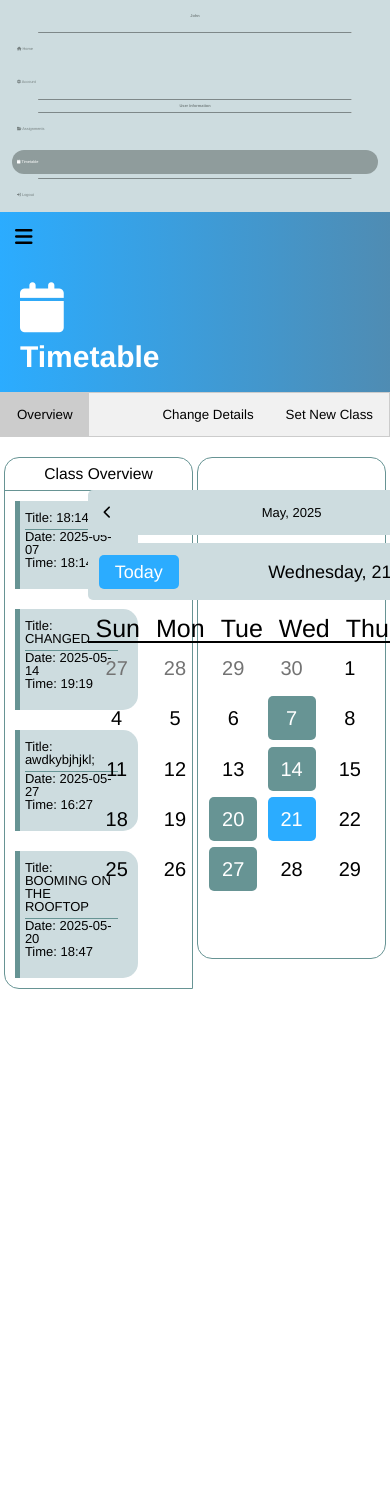
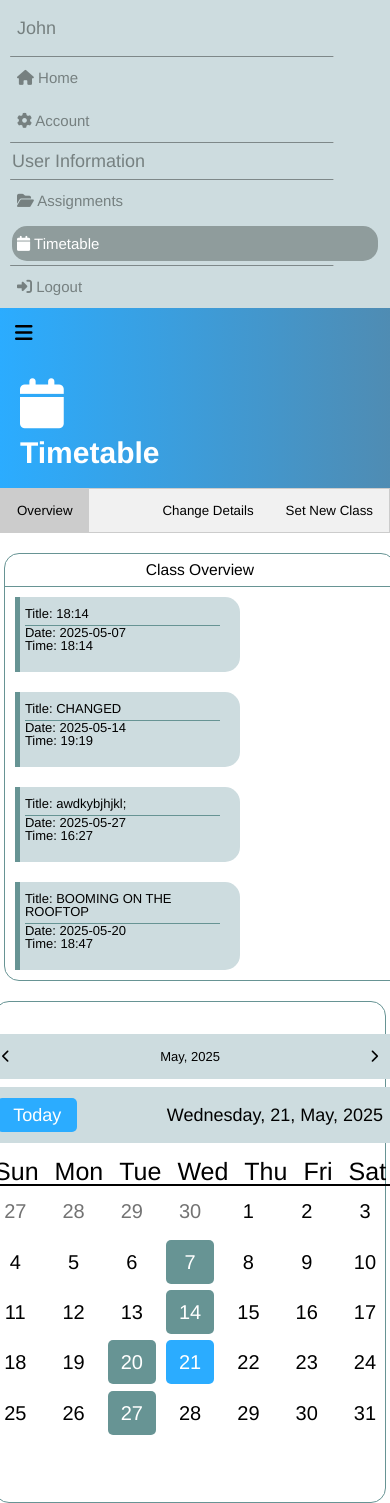
Before and after one commit to whishasha/g2g-py, a Flask app: page /user/timetable in a window 390 px wide. Before the commit the page ends 989 px from the top, so only its background shows below. Run offline with Flask 3, Linux system fonts and the light colour scheme; a user stored in the database is signed in; data comes from the database, SQL or seed files in the repository; some libraries are stand-ins or nearby versions.

Commit message:
Fixed mobile responsivity for calendar

```diff
--- a/main.py
+++ b/main.py
@@ -821,6 +821,6 @@ if mode == "prod":
         print(f'Error: {e}')
 elif mode == "dev":
     print('Development server running!')
-    app.run(host="0.0.0.0", port=10000, debug=True)
+    app.run(host="127.0.0.1", port=10000, debug=True)
 # host="0.0.0.0"
 # host="127.0.0.1"
--- a/static/css/g2gstylesheet.css
+++ b/static/css/g2gstylesheet.css
@@ -129,7 +129,7 @@ nav ul {
     width: 100%;
   }
 
-nav li {
+nav ul li {
   display: block;
   color: var(--textbar);
   padding: 4px 12px;
@@ -137,15 +137,36 @@ nav li {
   /* border: 1px solid black; */
 }
 
-li a {
+nav ul li h1 {
+  font-size: 18px;
+  margin-top: 5px;
+  margin-bottom: 5px;
+}
+
+nav ul li a {
   display: block;
   text-decoration: none;
   padding: 10px 5px;
   color:var(--textbar);
   border-radius: 15px;
 
-  font-size: 1vw;
+  font-size: 12px;
   font-family:'Franklin Gothic Medium', 'Arial Narrow', Arial, sans-serif;
+}
+
+nav ul hr.line {
+  padding-left: 10px;
+}
+
+hr {
+    width:100%;
+}
+.line {
+  width: 80%;
+  margin: auto;
+  border-top: 0.1px solid var(--textbar);
+  border-bottom: 0.1px transparent;
+  opacity: 0.9;
 }
 
 /* Change the link color on hover */
@@ -160,19 +181,6 @@ li a:hover {
   background-color: var(--accentbar);
   color: var(--accentalt);
 }
-
-
-hr {
-    width:100%;
-}
-.line {
-  width: 80%;
-  margin: auto;
-  border-top: 0.1px solid var(--textbar);
-  border-bottom: 0.1px transparent;
-  opacity: 0.9;
-}
-
 
 div#menu i{
   border-radius: 5px;
@@ -208,6 +216,13 @@ div#menu i:hover{
     width: 100vw;
   }
 
+  nav ul li a {
+    font-size: 15px;
+  }
+  hr.line {
+    float:left;
+    margin-left: 10px;
+  }
   nav.hide{
     height: 0;
     width: 100%;
--- a/templates/user_template.html
+++ b/templates/user_template.html
@@ -28,14 +28,14 @@
     <nav>
         {%block topbar%}
         <ul class="topbar" id="top">
-            <li style="text-align: center;font-size:larger;font-weight:bold;"><a href="/user/home">{{current_user.username}}</a></li>
+            <li><a href="/user/home"><h1>{{current_user.username}}</h1></a></li>
             <hr class="line">
             <li><a href="/user/home"><i width="20px" height="20px" class="fa-solid fa-house"></i> Home</a></li>
             <li><a href="/user/account"><i width="20px" height="20px" class="fa-solid fa-gear"></i> Account</a></li>
             <hr class="line">
         </ul>
         <ul class="topbar" id="bottom">
-            <li style="text-align: center;font-weight:bold;font-size:1vw;">User Information</li>
+            <li><h1>User Information</h1></li>
             <hr class="line">
             <li><a href="/user/assignments"><i width="20px" height="20px" class="fa-solid fa-folder-open"></i> Assignments</a></li>
             <li><a href="/user/timetable"><i width="20px" height="20px" class="fa-solid fa-calendar"></i> Timetable</a></li>
--- a/templates/user_timetable.html
+++ b/templates/user_timetable.html
@@ -17,7 +17,6 @@
     border: 1px solid var(--border);
     border-radius: 15px;
     background-color: var(--background);
-    width: 100%;
     height:500px;
 }
 
@@ -148,7 +147,7 @@
 }
 
 #dateInfo {
-    background-color: black;
+    background-color: var(--bgbar);
     height: 40vh;
     width: 20vw;
 
@@ -350,6 +349,15 @@ textarea {
     margin-right: 1%;
     margin-top: 20px;
 
+}
+
+@media only screen and (max-width: 768px) {
+    #overview .calendar {
+        width: 100%;
+    }
+    #overview .container {
+        width: 100%;
+    }
 }
 
 </style>
@@ -640,12 +648,18 @@ const displayCalendar = () => {
     for( let i = firstDayofMonth; i > 0; i--){// add overflow dates of the last month
         const overflowDate = lastDateofLastMonth - i + 1;
         const dayEvents = classesLastMonth[overflowDate] || [];
-        let class1 = [{time:"Not set", description: "Not set", subject: "Not set"}];
+        let class1 = [{title: "Not set", time:"Not set", description: "Not set", subject: "Not set"}];
         if (dayEvents.length > 0) {
             class1 = dayEvents;
         }
+        let checkClass;
+        if (classes.hasOwnProperty(i)) {
+            checkClass = " classes";
+        } else {
+            checkClass = "";
+        }
         const encoded = encodeURIComponent(JSON.stringify(class1));
-        days += `<li class="dummy date" data-info="${encoded}" data-year-month="${lastyear_month}" onclick="displayDateInfo(this)">${lastDateofLastMonth - i + 1}</li>` //adds days from last month
+        days += `<li class="dummy date${checkClass}" data-info="${encoded}" data-year-month="${lastyear_month}" onclick="displayDateInfo(this)">${lastDateofLastMonth - i + 1}</li>` //adds days from last month
     }
 
     for (let i = 1; i <= lastDateofMonth; i++) { //add dates of the current month
@@ -660,11 +674,13 @@ const displayCalendar = () => {
         let checkClass;
         if (classes.hasOwnProperty(i)) {
             checkClass = " classes";
+        } else {
+            checkClass = "";
         }
 
         // add other bits such as time, date passed? etc. here too
         const dayEvents = classes[i] || []; // Default to an empty array if no events exist for the day
-        let class1 = [{time:"Not set", description: "Not set", subject: "Not set"}];
+        let class1 = [{title: "Not set", time:"Not set", description: "Not set", subject: "Not set"}];
         if (dayEvents.length > 0) {
             class1 = dayEvents;
         }
@@ -675,12 +691,18 @@ const displayCalendar = () => {
     for (let i = lastDayofMonth; i<6; i++){ //add next month date overflow
         const overflowDate = i - lastDayofMonth + 1;
         const dayEvents = classesNextMonth[overflowDate] || [];
-        let class1 = [{time:"Not set", description: "Not set", subject: "Not set"}];
+        let class1 = [{title: "Not set", time:"Not set", description: "Not set", subject: "Not set"}];
         if (dayEvents.length > 0) {
             class1 = dayEvents;
         }
+        let checkClass;
+        if (classes.hasOwnProperty(i)) {
+            checkClass = " classes";
+        } else {
+            checkClass = "";
+        }
         const encoded = encodeURIComponent(JSON.stringify(class1));
-        days += `<li class="dummy date" data-info="${encoded}" data-year-month="${nextyear_month}" onclick="displayDateInfo(this)">${i - lastDayofMonth + 1}</li>` //adds days from next month
+        days += `<li class="dummy date${checkClass}" data-info="${encoded}" data-year-month="${nextyear_month}" onclick="displayDateInfo(this)">${i - lastDayofMonth + 1}</li>` //adds days from next month
     }
 
     // display all the days of the month within the dates div
@@ -705,8 +727,8 @@ const displayDateInfo = (El) => { //display class details for each date
     dateInfoEl.innerHTML = "";
 
     const infoData = JSON.parse(decodeURIComponent(El.dataset.info));
-
     infoData.forEach(function createDivs(value, index, array){
+        console.log(infoData[index].title);
         dateInfoEl.innerHTML += `
             <div>
                 <ul>
```
